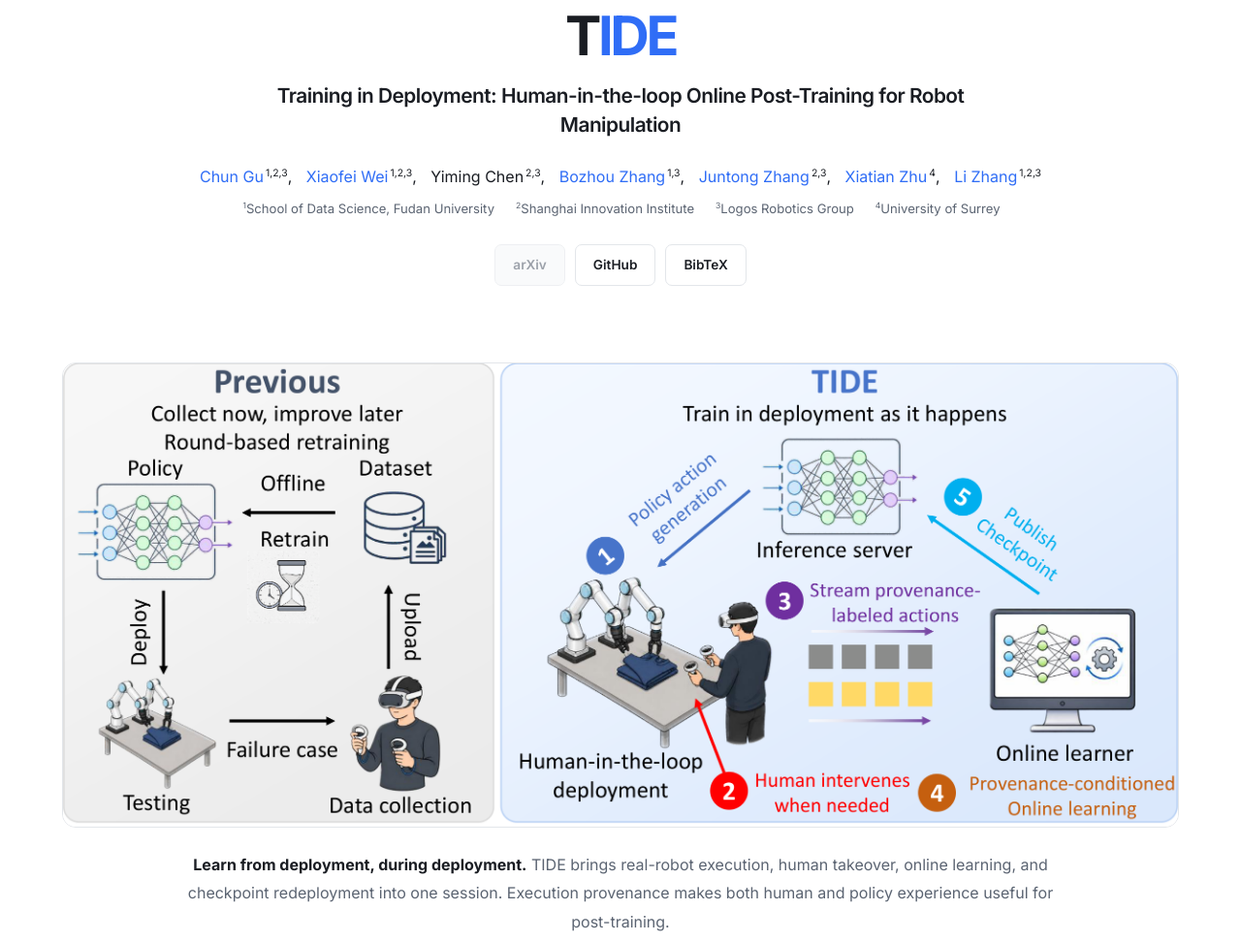
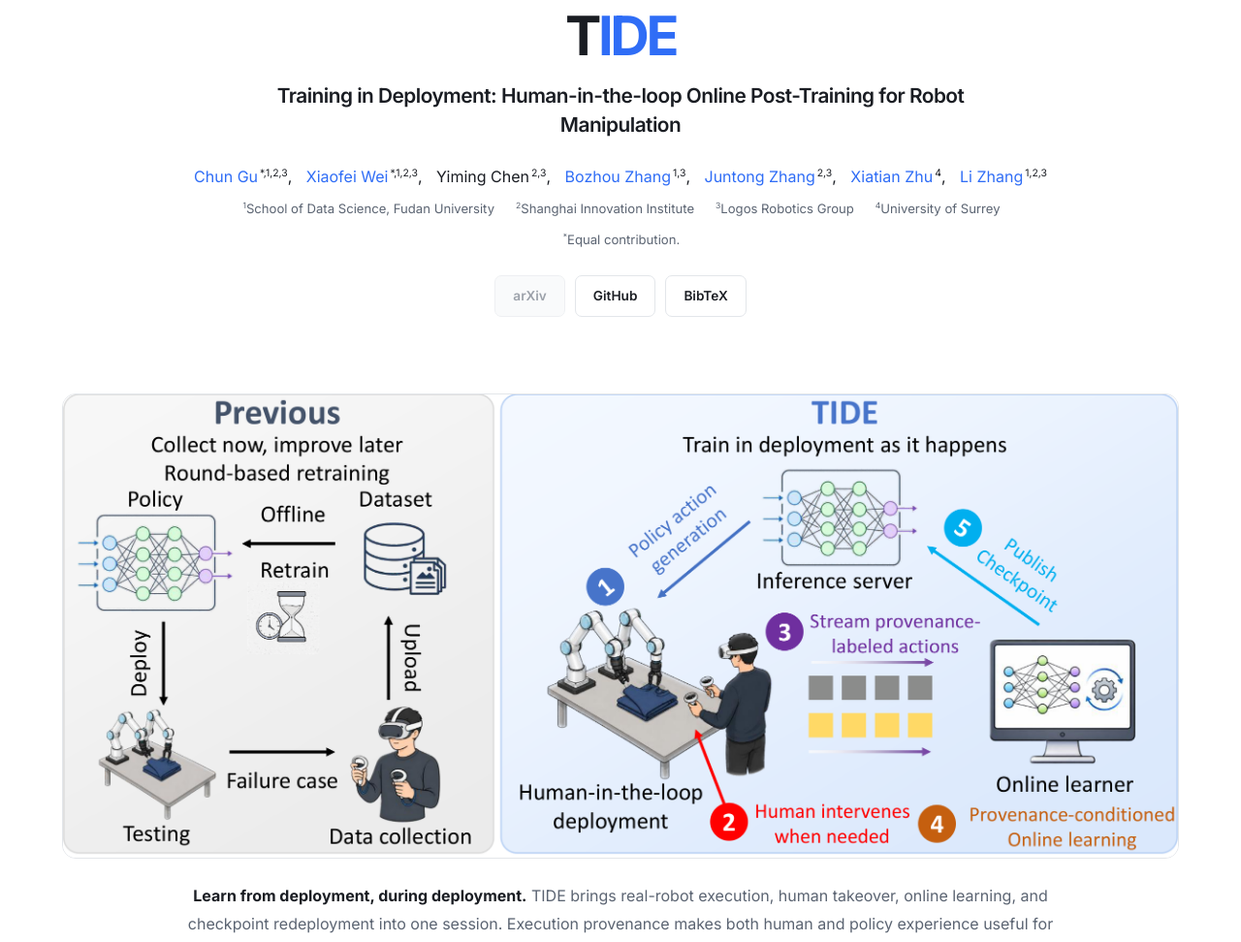
Before and after one commit to LogosIntelligenceLab/TIDE, a plain HTML site: page docs/index.html in a window 1280 px wide. Shown: the part 1065-2037 px from the top of the page at 97% size. Drawn offline with Linux system fonts and the light colour scheme.

Commit message:
Mark first two authors as equal contributors

```diff
--- a/docs/index.html
+++ b/docs/index.html
@@ -85,8 +85,8 @@
           <h2 class="project-title">T<span class="brand-accent">IDE</span></h2>
           <p class="project-subtitle">Training in Deployment: Human-in-the-loop Online Post-Training for Robot Manipulation</p>
           <p class="publication-authors">
-            <span class="author-block"><a href="https://sulvxiangxin.github.io/" target="_blank" rel="noopener noreferrer">Chun Gu</a><sup>1,2,3</sup>,</span>
-            <span class="author-block"><a href="https://waboutme.github.io/" target="_blank" rel="noopener noreferrer">Xiaofei Wei</a><sup>1,2,3</sup>,</span>
+            <span class="author-block"><a href="https://sulvxiangxin.github.io/" target="_blank" rel="noopener noreferrer">Chun Gu</a><sup>*,1,2,3</sup>,</span>
+            <span class="author-block"><a href="https://waboutme.github.io/" target="_blank" rel="noopener noreferrer">Xiaofei Wei</a><sup>*,1,2,3</sup>,</span>
             <span class="author-block">Yiming Chen<sup>2,3</sup>,</span>
             <span class="author-block"><a href="https://zbozhou.github.io/" target="_blank" rel="noopener noreferrer">Bozhou Zhang</a><sup>1,3</sup>,</span>
             <span class="author-block"><a href="https://juntongz.github.io/" target="_blank" rel="noopener noreferrer">Juntong Zhang</a><sup>2,3</sup>,</span>
@@ -99,6 +99,7 @@
             <span><sup>3</sup>Logos Robotics Group</span>
             <span><sup>4</sup>University of Surrey</span>
           </p>
+          <p class="publication-authors contribution-note"><sup>*</sup>Equal contribution.</p>
           <div class="publication-links">
             <button class="button" type="button" disabled aria-label="arXiv link not yet available">arXiv</button>
             <a class="button" href="https://github.com/LogosRoboticsGroup/TIDE" target="_blank" rel="noopener noreferrer">GitHub</a>
--- a/docs/static/css/index.css
+++ b/docs/static/css/index.css
@@ -329,6 +329,10 @@
 sup {
   font-size: 0.65em;
   margin-left: 2px;
+}
+.contribution-note {
+  font-size: 0.82rem;
+  color: var(--muted);
 }
 .publication-links {
   display: flex;
```
Also changed, not shown: 1 other file.
